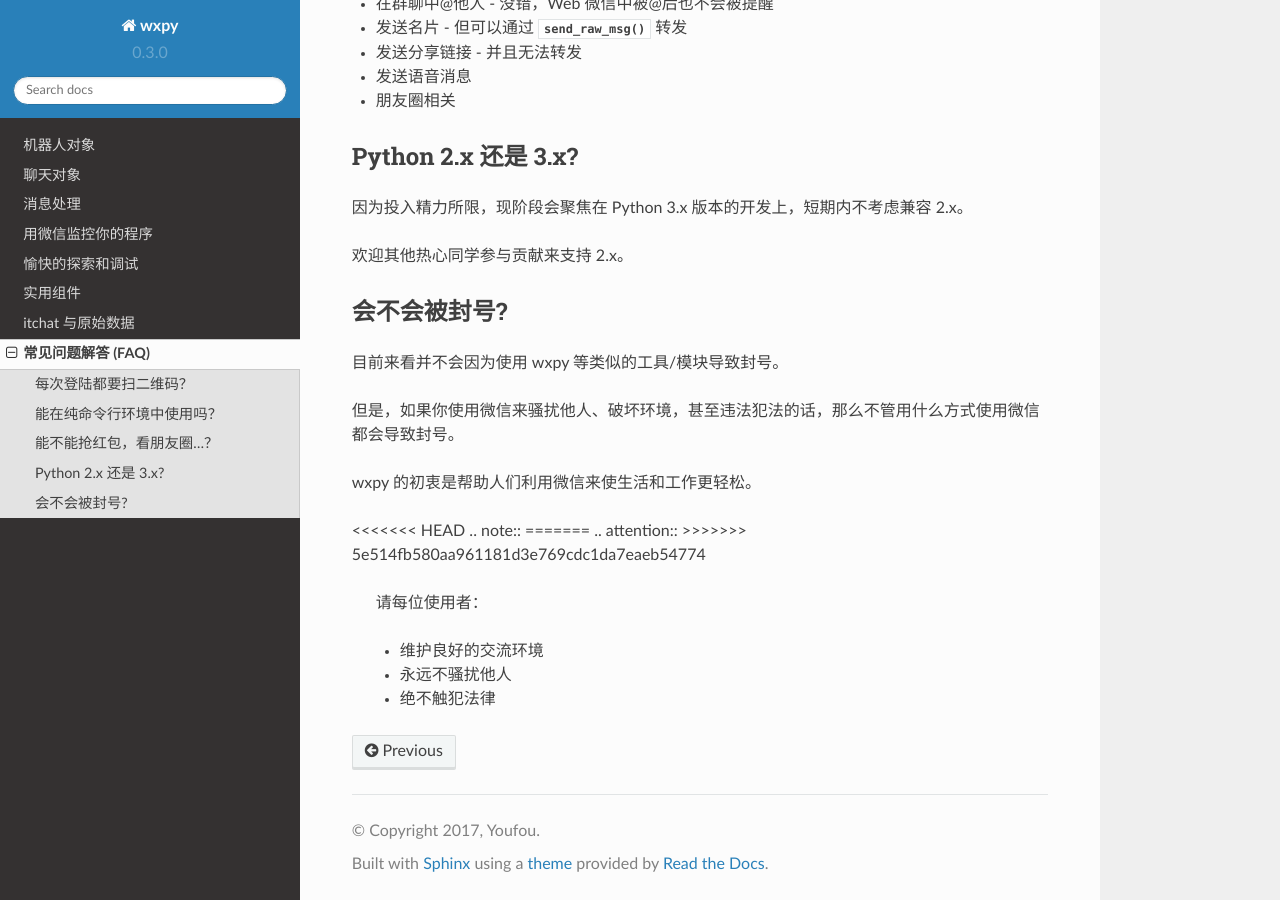
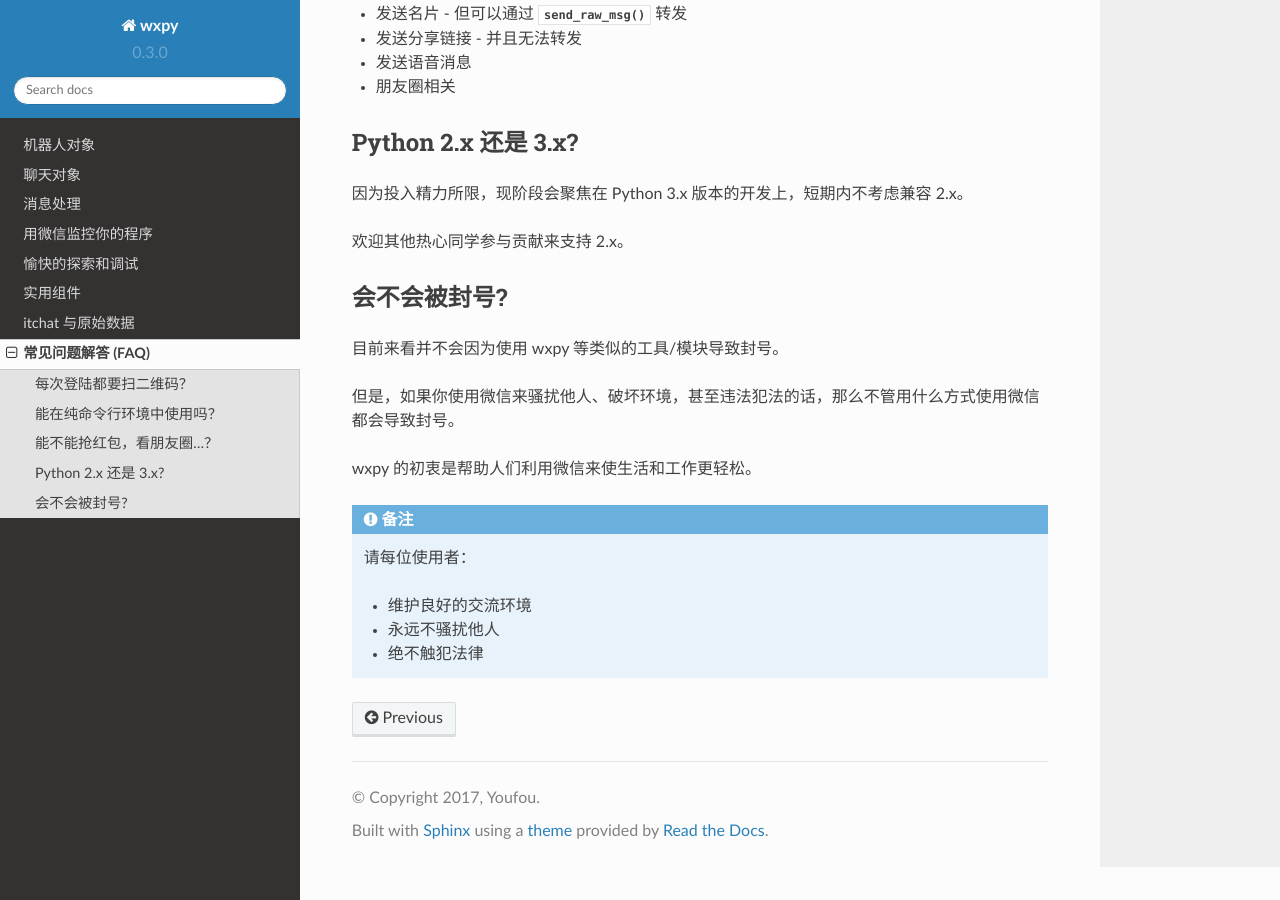
Before and after one commit to youfou/wxpy, a Sphinx documentation site: the page built from docs/faq.rst, in a window 1280 px wide and 900 px high, scrolled down 782 px. Built offline with Sphinx 7.4.7 and the Read the Docs theme 2.0.0, drawn with Linux system fonts in a browser that asks for light colours; some of the changed text lies outside the part shown.

Commit message:
solve conflict

```diff
--- a/docs/faq.rst
+++ b/docs/faq.rst
@@ -3,13 +3,9 @@
 
 ..  module:: wxpy
 
-<<<<<<< HEAD
 ..  hint::
 
     这里罗列了一些常见的问题，在提出新的问题前，请先看完本文。
-=======
-这里整理了一些常被问到的问题，在提出新的问题前，请先看完本文。
->>>>>>> 5e514fb580aa961181d3e769cdc1da7eaeb54774
 
 
 每次登陆都要扫二维码？
@@ -60,11 +56,7 @@
 
 wxpy 的初衷是帮助人们利用微信来使生活和工作更轻松。
 
-<<<<<<< HEAD
 ..  note::
-=======
-..  attention::
->>>>>>> 5e514fb580aa961181d3e769cdc1da7eaeb54774
 
     请每位使用者：
 
```
